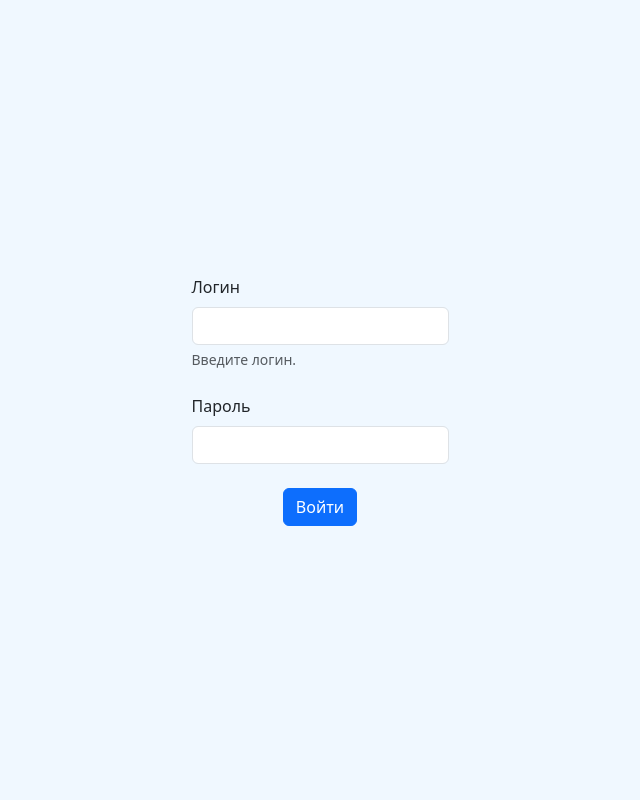
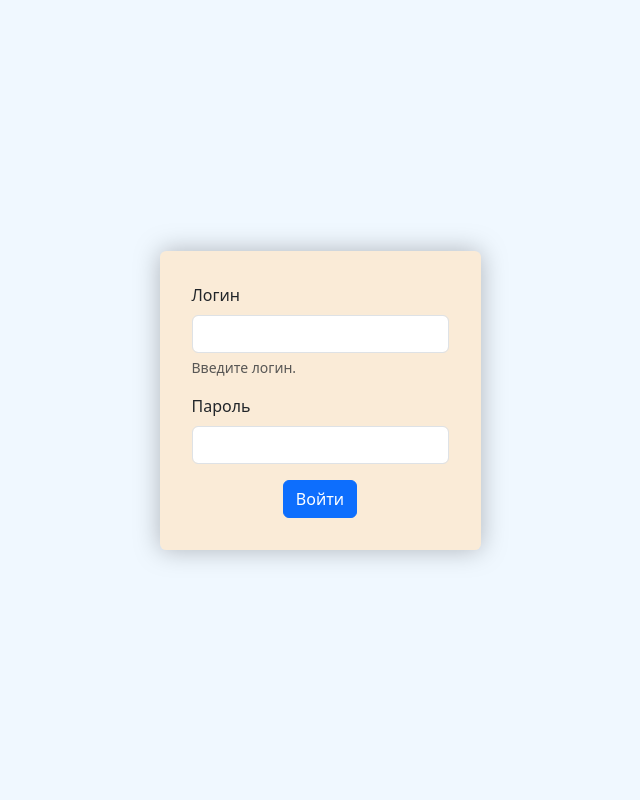
Before and after one commit to Ethosa/ktc_test, a Flask app: page / in a window 1280 px wide. Shown: the whole page, without its empty margins (320-960 px from the left). Run offline with Flask 3, Linux system fonts and the light colour scheme.

Commit message:
make more beauty

```diff
--- a/templates/auth.html
+++ b/templates/auth.html
@@ -9,16 +9,25 @@
       Авторизация
     </title>
     <style>
-      #auth {
+      #auth-container {
         width: 100vw;
         height: 100vh;
-        background-color: aliceblue;
-        border-radius: .1rem;
         display: flex;
         flex-direction: column;
-        gap: .5rem;
+        background-color: aliceblue;
         justify-content: center;
         align-items: center;
+      }
+      #auth {
+        display: flex;
+        flex-direction: column;
+        background-color: aliceblue;
+        justify-content: center;
+        align-items: center;
+        padding: 2rem;
+        background-color: antiquewhite;
+        border-radius: .4rem;
+        filter: drop-shadow(0 0 .8rem #00000045);
       }
       :root {
         background-color: white;
@@ -26,7 +35,8 @@
     </style>
   </head>
   <body>
-    <div id="auth" class="container-fluid">
+    <div id="auth-container" class="container-fluid">
+      <div id="auth">
         <div class="mb-3">
           <label for="exampleInputEmail1" class="form-label" id="username">Логин</label>
           <input type="text" class="form-control" id="exampleInputUsername" aria-describedby="loginHelp">
@@ -37,6 +47,7 @@
           <input type="password" class="form-control" id="exampleInputPassword1">
         </div>
         <button class="btn btn-primary" onclick="handle()">Войти</button>
+      </div>
     </div>
     <script>
       async function handle() {
```
Also changed, not shown: templates/profile.html (+13 -0 lines). Lines whose indentation alone changed are shown as unchanged.
